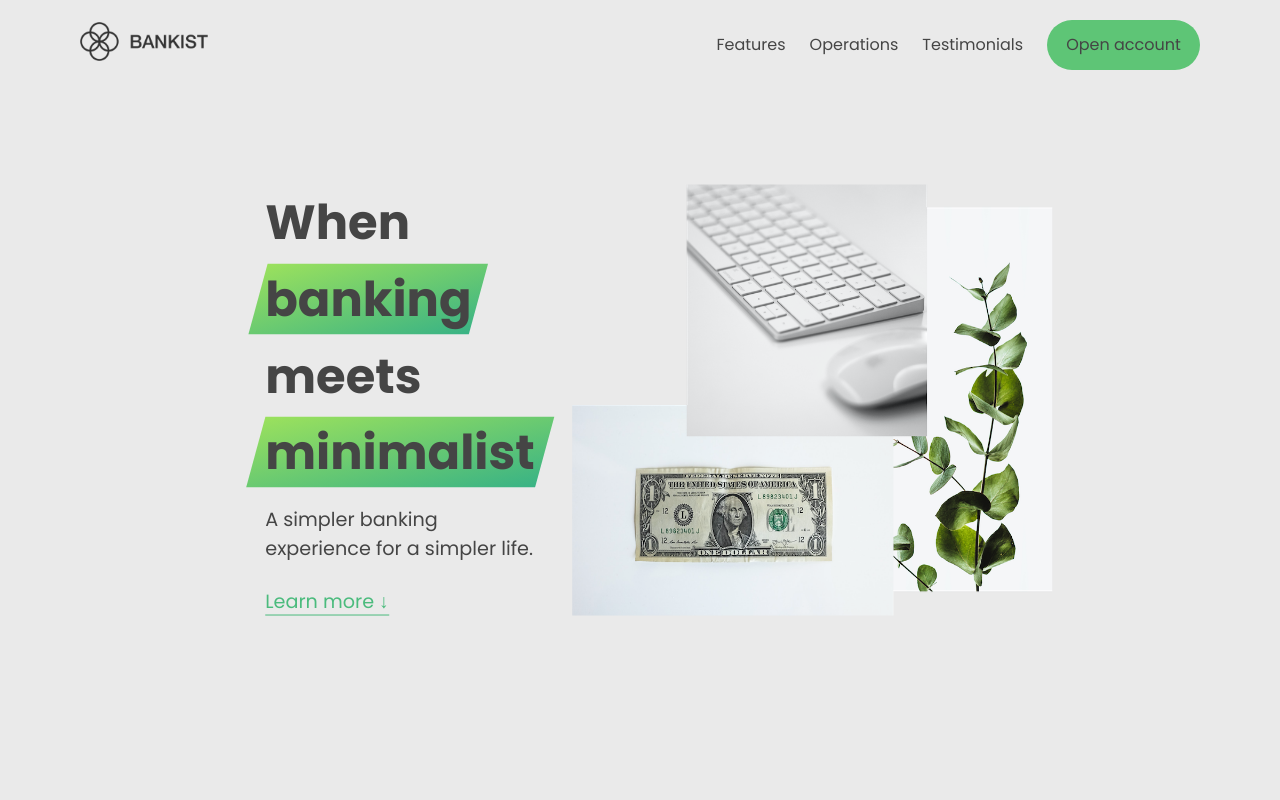
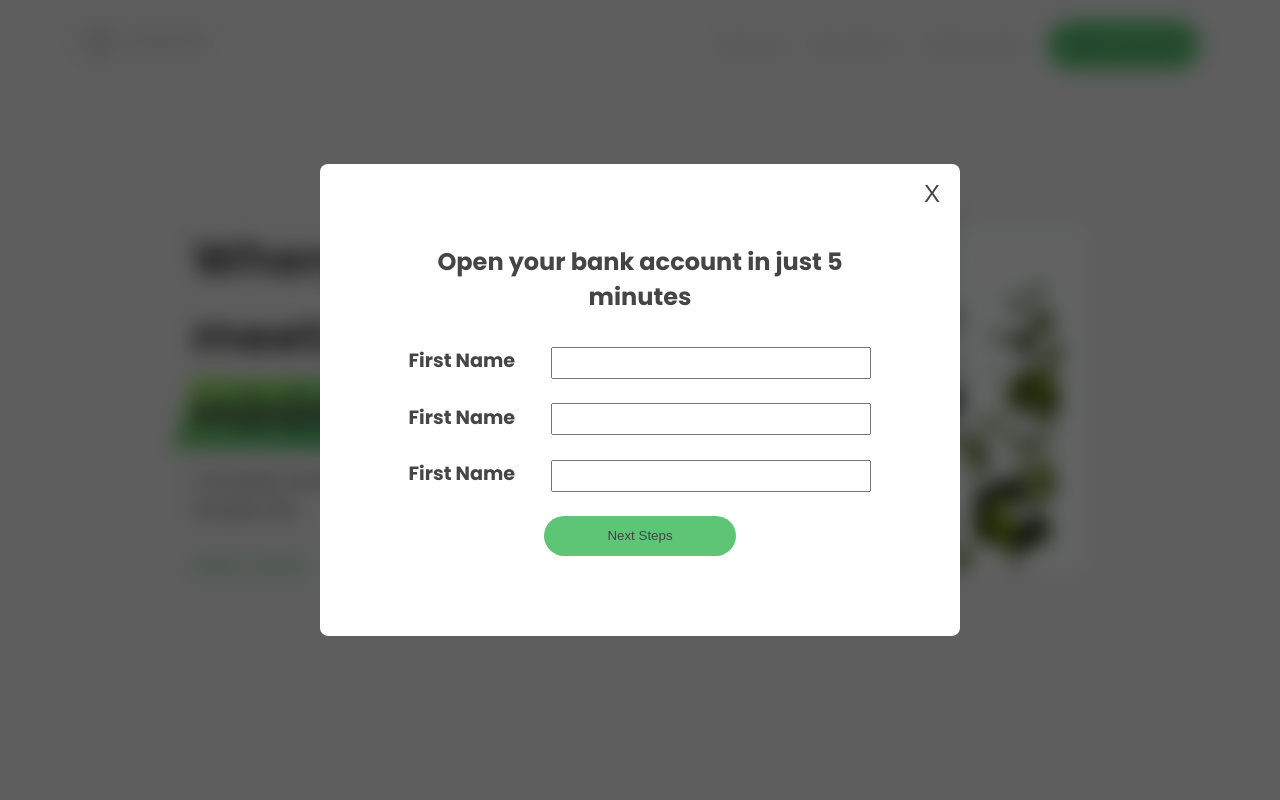
Before and after one commit to SahakKDev/bank-landing, a plain HTML site: page index.html in a window 1280 px wide. Both pictures are taken after a click on the link "Open account". Shown: the top 800 px of the page. Drawn offline with Linux system fonts and the light colour scheme.

Commit message:
navigation and tabbed component functionality done

```diff
--- a/index.html
+++ b/index.html
@@ -23,20 +23,47 @@
     <title>Bankist</title>
   </head>
   <body>
+    <div class="backdrop hidden-remove"></div>
+    <div class="modal hidden-remove">
+      <button class="btn close-modal">X</button>
+      <h2>
+        Open your bank account in just <span class="highlight">5 minutes</span>
+      </h2>
+
+      <form>
+        <label for="firstName">First Name</label>
+        <input type="text" name="firstName" />
+
+        <br />
+
+        <label for="lastName">First Name</label>
+        <input type="text" name="lastName" />
+
+        <br />
+
+        <label for="email">First Name</label>
+        <input type="email" name="email" />
+
+        <br />
+
+        <button type="submit" class="submit-modal">Next Steps</button>
+      </form>
+    </div>
+
     <header class="header section">
       <nav class="header__nav">
-        <a href="#">
+        <a href="#" data-to="header" class="header__nav-list-item">
           <img src="img/logo.png" alt="Bankist logo" class="header__nav-logo" />
         </a>
 
         <ul class="header__nav-list">
-          <li class="header__nav-list-item">
+          <li data-to="features" class="header__nav-list-item">
             <a href="#">Features</a>
           </li>
-          <li class="header__nav-list-item">
+          <li data-to="operations" class="header__nav-list-item">
             <a href="#">Operations</a>
           </li>
-          <li class="header__nav-list-item">
+          <li data-to="testimonials" class="header__nav-list-item">
             <a href="#">Testimonials</a>
           </li>
           <li class="header__nav-list-item">
@@ -188,18 +215,18 @@
       <div class="operations-wrapper">
         <!-- TABS -->
         <div class="tabs">
-          <button class="tab-item tab-item--1 active-tab">
+          <button data-tab="1" class="tab-item  tab-item--1 active-tab">
             <strong>01</strong> Instant Transfers
           </button>
-          <button class="tab-item tab-item--2">
+          <button data-tab="2" class="tab-item tab-item--2">
             <strong>02</strong> Instant Loans
           </button>
-          <button class="tab-item tab-item--3">
+          <button data-tab="3" class="tab-item tab-item--3">
             <strong>03</strong> Instant Closing
           </button>
         </div>
 
-        <article class="operation">
+        <article class="operation operation--1">
           <div class="operations-icon operations-icon--1 svg-wrapper">
             <svg
               xmlns="http://www.w3.org/2000/svg"
@@ -228,7 +255,7 @@
           </p>
         </article>
 
-        <article class="operation hidden">
+        <article class="operation operation--2 hidden">
           <div class="operations-icon operations-icon--2 svg-wrapper">
             <svg
               xmlns="http://www.w3.org/2000/svg"
@@ -254,7 +281,7 @@
           </p>
         </article>
 
-        <article class="operation hidden">
+        <article class="operation operation--3 hidden">
           <div class="operations-icon operations-icon--3 svg-wrapper">
             <svg
               xmlns="http://www.w3.org/2000/svg"
@@ -394,7 +421,7 @@
         </li>
       </ul>
 
-      <img src="img/icon.png" alt="Logo icon" class="footer-logo">
+      <img src="img/icon.png" alt="Logo icon" class="footer-logo" />
     </footer>
   </body>
 </html>
--- a/js/main.js
+++ b/js/main.js
@@ -1 +1,87 @@
 'use strict';
+
+const navHeader = document.querySelector('.header__nav');
+const backdrop = document.querySelector('.backdrop');
+const modal = document.querySelector('.modal');
+
+const btnLink = document.querySelector('.btn-link');
+const btnsOpenModal = document.querySelectorAll('.btn--open-modal');
+const btnCloseModal = document.querySelector('.close-modal');
+const btnSubmitModal = document.querySelector('.submit-modal');
+
+const sectionFeatures = document.querySelector('.features');
+
+btnLink.addEventListener('click', function (e) {
+  e.preventDefault();
+
+  sectionFeatures.scrollIntoView({
+    behavior: 'smooth',
+  });
+});
+
+navHeader.addEventListener('click', function (e) {
+  e.preventDefault();
+
+  const link = e.target.closest('.header__nav-list-item');
+
+  if (!link) return;
+
+  const targetSection = document.querySelector(`.${link.dataset.to}`);
+
+  targetSection.scrollIntoView({ behavior: 'smooth' });
+});
+
+navHeader.addEventListener('mouseover', function (e) {
+  e.preventDefault();
+
+  const link = e.target.closest('.header__nav-list-item');
+
+  const allLinks = document.querySelectorAll('.header__nav-list-item');
+
+  if (!link) {
+    allLinks.forEach((link) => link.classList.remove('opacity'));
+  } else {
+    allLinks.forEach((link) => link.classList.add('opacity'));
+    link.classList.remove('opacity');
+  }
+});
+
+btnsOpenModal.forEach((btnOpenModal) =>
+  btnOpenModal.addEventListener('click', function (e) {
+    e.preventDefault();
+
+    backdrop.classList.remove('hidden-remove');
+    modal.classList.remove('hidden-remove');
+  }),
+);
+
+const closeModal = function () {
+  backdrop.classList.add('hidden-remove');
+  modal.classList.add('hidden-remove');
+};
+
+btnCloseModal.addEventListener('click', closeModal);
+btnSubmitModal.addEventListener('click', closeModal);
+backdrop.addEventListener('click', closeModal);
+
+const tabs = document.querySelector('.tabs');
+
+tabs.addEventListener('click', function (e) {
+  const btn = e.target.closest('.tab-item');
+
+  if (!btn) return;
+
+  e.currentTarget
+    .querySelectorAll('.tab-item')
+    .forEach((tabItem) => tabItem.classList.remove('active-tab'));
+
+  btn.classList.add('active-tab');
+
+  const operations = document.querySelectorAll('.operation');
+
+  operations.forEach((operation) => operation.classList.add('hidden'));
+
+  document
+    .querySelector(`.operation--${btn.dataset.tab}`)
+    .classList.remove('hidden');
+});
--- a/styles/header.css
+++ b/styles/header.css
@@ -26,8 +26,10 @@
 
 .hero {
   display: flex;
+  justify-content: center;
   gap: 5%;
   position: absolute;
+  width: 70%;
   top: 50%;
   left: 50%;
   transform: translate(-50%, -50%);
--- a/styles/index.css
+++ b/styles/index.css
@@ -54,6 +54,14 @@ a {
   padding: 0 1rem;
 }
 
+.header__nav-list-item {
+  transition: opacity 0.3s ease-in;
+}
+
+.opacity {
+  opacity: 0.3;
+}
+
 .section:not(.header) {
   border-top: 1px solid #bebebe;
   padding-top: 5rem;
@@ -82,7 +90,7 @@ a {
 }
 
 .blur {
-  filter: blur(20px)
+  filter: blur(20px);
 }
 
 .svg-wrapper {
@@ -102,3 +110,71 @@ a {
 .hidden {
   opacity: 0;
 }
+
+.hidden-remove {
+  display: none;
+}
+
+/* MODAL */
+
+.modal {
+  position: fixed;
+  top: 50%;
+  left: 50%;
+  transform: translate(-50%, -50%);
+  z-index: 999;
+  background-color: #fff;
+  padding: 5rem;
+  border-radius: 8px;
+  text-align: center;
+}
+
+.modal h2 {
+  margin-bottom: 2rem;
+}
+
+.modal label {
+  font-size: 1.2rem;
+  font-weight: bold;
+  margin-right: 2rem;
+}
+
+.modal input {
+  width: 20rem;
+  height: 2rem;
+  padding-left: 6px;
+  margin-bottom: 1.5rem;
+}
+
+.submit-modal {
+  background-color: var(--color-primary);
+  padding: 0.8rem 1.2rem;
+  border-radius: 60px;
+  display: inline-block;
+  width: 12rem;
+  border: none;
+  cursor: pointer;
+}
+
+.close-modal {
+  position: absolute;
+  top: 1rem;
+  right: 1rem;
+  width: 1.5rem;
+  height: 1.5rem;
+  background: none;
+  border: none;
+  font-size: 1.5rem;
+  cursor: pointer;
+}
+
+.backdrop {
+  position: fixed;
+  top: 0;
+  left: 0;
+  background-color: rgba(0, 0, 0, 0.6);
+  width: 100%;
+  height: 100%;
+  z-index: 998;
+  backdrop-filter: blur(10px);
+}
```
